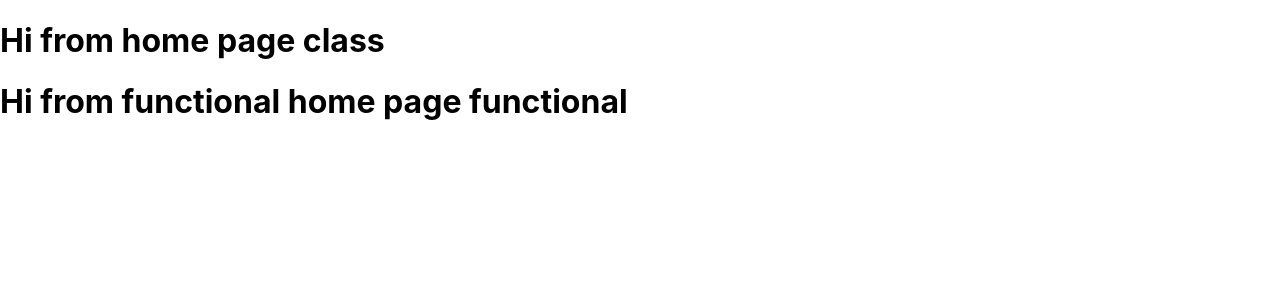
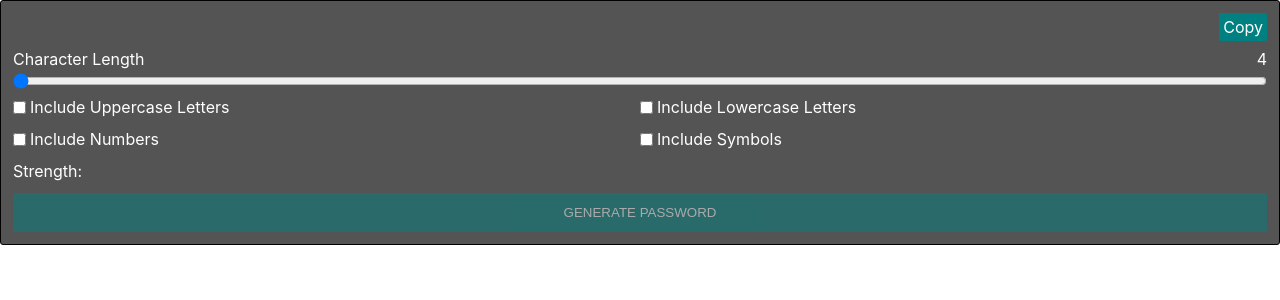
Before and after one commit to ajittupe2548/react-practice, a React (Create React App) app: page / in a window 1280 px wide. Shown: the top 300 px of the page. Built offline with nearby package versions, Linux system fonts and the light colour scheme.

Commit message:
Added: password generator

```diff
--- a/src/App.js
+++ b/src/App.js
@@ -1,12 +1,10 @@
 import './App.css';
-import CHome from './Components/CHome';
-import FHome from './Components/FHome';
+import PasswordGenerator from './Components/PasswordGenerator';
 
 function App() {
   return (
     <div className="App">
-      <CHome/>
-      <FHome/>
+      <PasswordGenerator />
     </div>
   );
 }
--- /dev/null
+++ b/src/Components/PasswordGenerator.jsx
@@ -0,0 +1,210 @@
+import React, { useEffect, useRef, useState } from 'react';
+import styles from './PasswordGenerator.module.css';
+
+const LOWERCASE_LETTERS = 'abcdefghijklmnopqrstuvwxyz';
+const UPPERCASE_LETTERS = 'ABCDEFGHIJKLMNOPQRSTUVWXYZ';
+const NUMBERS = '0123456789';
+const SYMBOLS = '!@$%^&*()';
+
+const PASSWORDS = [UPPERCASE_LETTERS, LOWERCASE_LETTERS, NUMBERS, SYMBOLS];
+
+const getRandomItem = (str) => {
+    let length = str.length;
+
+    const random = Math.floor(Math.random() * length);
+
+    return str[random];
+};
+
+function PasswordGenerator() {
+    const [copyBtnText, setCopyBtnText] = useState('Copy');
+    const [password, setPassword] = useState('');
+    const [charCount, setCharCount] = useState(4);
+    const [passwordFeatures, setPasswordFeatures] = useState({
+        upperCase: false,
+        lowerCase: false,
+        numbers: false,
+        symbols: false,
+    });
+    const strength = useRef(null);
+    const timeoutId = useRef(null);
+
+    useEffect(() => {
+        return () => {
+            if (timeoutId.current) {
+                clearTimeout(timeoutId.current);
+            }
+        };
+    }, []);
+
+    const handleSliderChange = (e) => {
+        const val = e.target.value;
+
+        setCharCount(val);
+    };
+
+    const handleInputChange = (e) => {
+        const val = e.target.checked;
+        const field = e.target.dataset.input;
+
+        setPasswordFeatures((prev) => ({ ...prev, [field]: val }));
+    };
+
+    const handleGenerateClick = () => {
+        let newPassword = '';
+        let checkedFeatures = [];
+        for (let item in passwordFeatures) {
+            if (item === 'upperCase' && passwordFeatures[item]) {
+                checkedFeatures.push(0);
+            } else if (item === 'lowerCase' && passwordFeatures[item]) {
+                checkedFeatures.push(1);
+            } else if (item === 'numbers' && passwordFeatures[item]) {
+                checkedFeatures.push(2);
+            } else if (item === 'symbols' && passwordFeatures[item]) {
+                checkedFeatures.push(3);
+            }
+        }
+
+        for (let i = 0; i < charCount; i++) {
+            newPassword += getRandomItem(
+                PASSWORDS[
+                checkedFeatures[Math.floor(Math.random() * checkedFeatures.length)]
+                ]
+            );
+        }
+
+        const countStrength =
+            charCount < 8 ? 'poor' : charCount <= 12 ? 'medium' : 'strong';
+        const featuresStrength =
+            checkedFeatures.length === 1
+                ? 'poor'
+                : checkedFeatures.length <= 3
+                    ? 'medium'
+                    : 'strong';
+
+        if (countStrength === 'poor' && featuresStrength === 'poor') {
+            strength.current = 'Poor';
+        } else if (
+            countStrength === 'poor' &&
+            (featuresStrength === 'medium' || featuresStrength === 'strong')
+        ) {
+            strength.current = 'Medium';
+        } else if (countStrength === 'medium' && featuresStrength === 'poor') {
+            strength.current = 'Poor';
+        } else if (countStrength === 'medium' && featuresStrength === 'medium') {
+            strength.current = 'Medium';
+        } else if (countStrength === 'medium' && featuresStrength === 'strong') {
+            strength.current = 'Strong';
+        } else if (
+            countStrength === 'strong' &&
+            (featuresStrength === 'poor' || featuresStrength === 'medium')
+        ) {
+            strength.current = 'Medium';
+        } else if (countStrength === 'strong' && featuresStrength === 'strong') {
+            strength.current = 'Strong';
+        }
+
+        setPassword(newPassword);
+    };
+
+    const handleCopyClick = () => {
+        if (copyBtnText === 'Copy') {
+            timeoutId.current = setTimeout(() => {
+                setCopyBtnText('Copy');
+            }, 2000);
+            setCopyBtnText('Copied');
+            navigator.clipboard.writeText(password);
+        }
+    };
+
+    return (
+        <div className={styles.container}>
+            <div className={styles.header}>
+                <div className={styles.password}>{password}</div>
+                <div className={styles.copyBtn} onClick={handleCopyClick}>
+                    {copyBtnText}
+                </div>
+            </div>
+            <div className={styles.sliderWrapper}>
+                <div className={styles.sliderInfo}>
+                    <label className={styles.charLengthLabel}>Character Length</label>
+                    <span>{charCount}</span>
+                </div>
+                <input
+                    type='range'
+                    min={4}
+                    max={16}
+                    value={charCount}
+                    className={styles.charLengthSlider}
+                    onChange={handleSliderChange}
+                />
+            </div>
+            <div className={styles.optionsContainer}>
+                <div className={styles.checkBoxWrapper}>
+                    <input
+                        type='checkbox'
+                        name='upperCaseCheckbox'
+                        id='upperCaseCheckbox'
+                        value={passwordFeatures.upperCase}
+                        data-input='upperCase'
+                        onChange={handleInputChange}
+                    />
+                    <label htmlFor='upperCaseCheckbox'>Include Uppercase Letters</label>
+                </div>
+                <div className={styles.checkBoxWrapper}>
+                    <input
+                        type='checkbox'
+                        name='lowerCaseCheckbox'
+                        id='lowerCaseCheckbox'
+                        value={passwordFeatures.lowerCase}
+                        data-input='lowerCase'
+                        onChange={handleInputChange}
+                    />
+                    <label htmlFor='lowerCaseCheckbox'>Include Lowercase Letters</label>
+                </div>
+                <div className={styles.checkBoxWrapper}>
+                    <input
+                        type='checkbox'
+                        name='numbersCheckbox'
+                        id='numbersCheckbox'
+                        value={passwordFeatures.numbers}
+                        data-input='numbers'
+                        onChange={handleInputChange}
+                    />
+                    <label htmlFor='numbersCheckbox'>Include Numbers</label>
+                </div>
+                <div className={styles.checkBoxWrapper}>
+                    <input
+                        type='checkbox'
+                        name='symbolsCheckbox'
+                        id='symbolsCheckbox'
+                        value={passwordFeatures.symbols}
+                        data-input='symbols'
+                        onChange={handleInputChange}
+                    />
+                    <label htmlFor='symbolsCheckbox'>Include Symbols</label>
+                </div>
+            </div>
+            <p className={styles.strengthWrapper}>
+                <span>Strength:</span>
+                <span>{strength.current}</span>
+            </p>
+            <button
+                className={styles.generateBtn}
+                onClick={handleGenerateClick}
+                disabled={
+                    !(
+                        passwordFeatures.lowerCase ||
+                        passwordFeatures.upperCase ||
+                        passwordFeatures.symbols ||
+                        passwordFeatures.numbers
+                    )
+                }
+            >
+                GENERATE PASSWORD
+            </button>
+        </div>
+    );
+}
+
+export default PasswordGenerator;
--- /dev/null
+++ b/src/Components/PasswordGenerator.module.css
@@ -0,0 +1,83 @@
+* {
+    padding: 0;
+    margin: 0;
+    box-sizing: border-box;
+}
+
+.container {
+    border: 1px solid #000;
+    background-color: rgb(84, 84, 84);
+    border-radius: 3px;
+    padding: 12px;
+    color: #fff;
+}
+
+.header {
+    display: flex;
+    justify-content: space-between;
+    margin-bottom: 8px;
+}
+
+.copyBtn {
+    background-color: teal;
+    padding: 4px;
+    border-radius: 2px;
+    border: none;
+    cursor: pointer;
+}
+
+.sliderInfo {
+    display: flex;
+    justify-content: space-between;
+}
+
+.sliderWrapper {
+    margin-bottom: 4px;
+}
+
+.charLengthLabel {
+    display: block;
+    margin-bottom: 4px;
+}
+
+.charLengthSlider {
+    width: 100%;
+}
+
+.optionsContainer {
+    display: flex;
+    flex-wrap: wrap;
+    align-items: center;
+}
+
+.checkBoxWrapper {
+    flex-shrink: 0;
+    min-width: 50%;
+    margin-bottom: 12px;
+    display: flex;
+    align-items: center;
+}
+
+.checkBoxWrapper input {
+    margin-right: 4px;
+}
+
+.strengthWrapper {
+    display: flex;
+    justify-content: space-between;
+    margin-bottom: 12px;
+}
+
+.generateBtn {
+    background-color: teal;
+    color: #fff;
+    padding: 12px;
+    width: 100%;
+    border: none;
+    cursor: pointer;
+    border-radius: 2px;
+}
+
+.generateBtn:disabled {
+    opacity: 0.5;
+}
```
